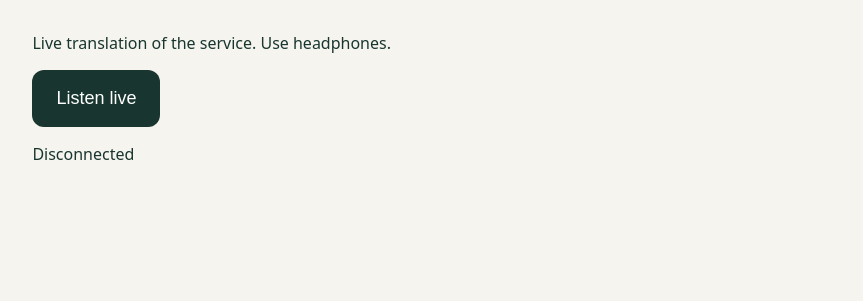
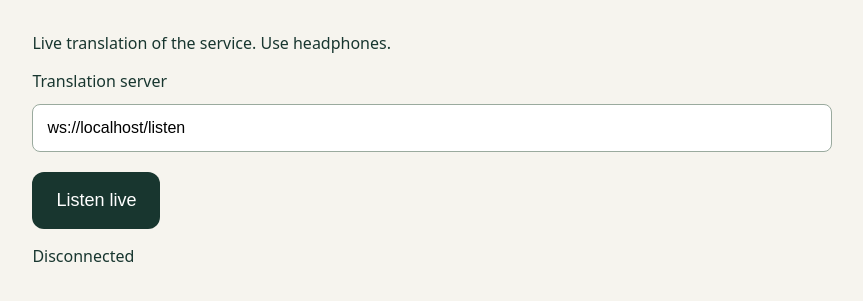
Before and after one commit to gunnarskare/STS, a plain HTML site: page index.html in a window 1280 px wide. Both pictures are taken after a click on the button "Listen live". Shown: the part 233-534 px from the top of the page, without its empty margins (70-933 px from the left). Drawn offline with Linux system fonts and the light colour scheme.

Commit message:
Support independently hosted listener page with secure server address

```diff
--- a/index.html
+++ b/index.html
@@ -10,6 +10,8 @@ h1{font-size:clamp(32px,7vw,60px)}button{background:#18362f;color:white;border:0
 </style>
 <h1>Listen in English</h1>
 <p>Live translation of the service. Use headphones.</p>
+<label for="server">Translation server</label>
+<input id="server" type="url" placeholder="wss://your-server.example/listen" style="display:block;box-sizing:border-box;width:100%;padding:14px;margin:12px 0 20px;font-size:16px;border:1px solid #9aaa9e;border-radius:8px">
 <button id="start">Listen live</button>
 <p id="status" role="status">Ready</p>
 <p id="text" aria-live="polite"></p>
@@ -17,13 +19,28 @@ h1{font-size:clamp(32px,7vw,60px)}button{background:#18362f;color:white;border:0
 const button = document.querySelector('#start');
 const status = document.querySelector('#status');
 const transcript = document.querySelector('#text');
+const server = document.querySelector('#server');
+const suppliedServer = new URLSearchParams(location.search).get('server');
+server.value = suppliedServer || (location.hostname.endsWith('.vercel.app') ? '' :
+  (location.protocol === 'https:' ? 'wss://' : 'ws://') + location.host + '/listen');
 let context, socket, nextTime = 0;
 button.onclick = async () => {
   if (socket) { socket.close(); return; }
+  let endpoint;
+  try {
+    endpoint = new URL(server.value);
+    if (!['ws:', 'wss:'].includes(endpoint.protocol)) throw new Error('Use a ws:// or wss:// address.');
+    if (location.protocol === 'https:' && endpoint.protocol !== 'wss:') throw new Error('This page requires a secure wss:// server.');
+    if (endpoint.username || endpoint.password) throw new Error('Use a server address without embedded credentials.');
+  } catch (error) {
+    status.textContent = error.message || 'Enter a valid translation server address.';
+    return;
+  }
   context = new AudioContext();
   await context.resume();
   button.disabled = true;
-  socket = new WebSocket((location.protocol === 'https:' ? 'wss://' : 'ws://') + location.host + '/listen');
+  socket = new WebSocket(endpoint.href);
+  server.disabled = true;
   socket.onopen = () => { button.disabled = false; button.textContent = 'Stop listening'; };
   socket.onmessage = ({data}) => {
     const event = JSON.parse(data);
@@ -50,6 +67,7 @@ button.onclick = async () => {
   };
   socket.onclose = () => {
     socket = null; context.close(); nextTime = 0;
+    server.disabled = false;
     button.disabled = false; button.textContent = 'Listen live';
     status.textContent = 'Disconnected';
   };
```
